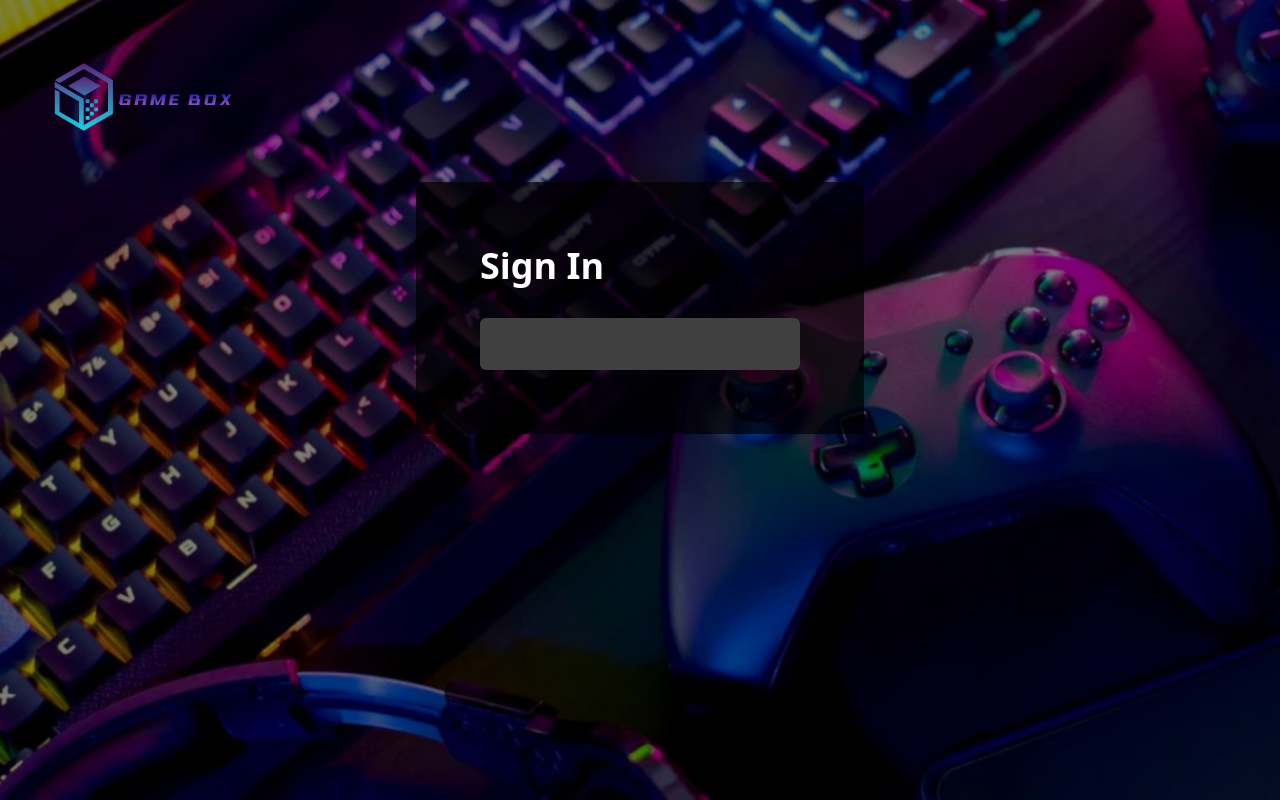
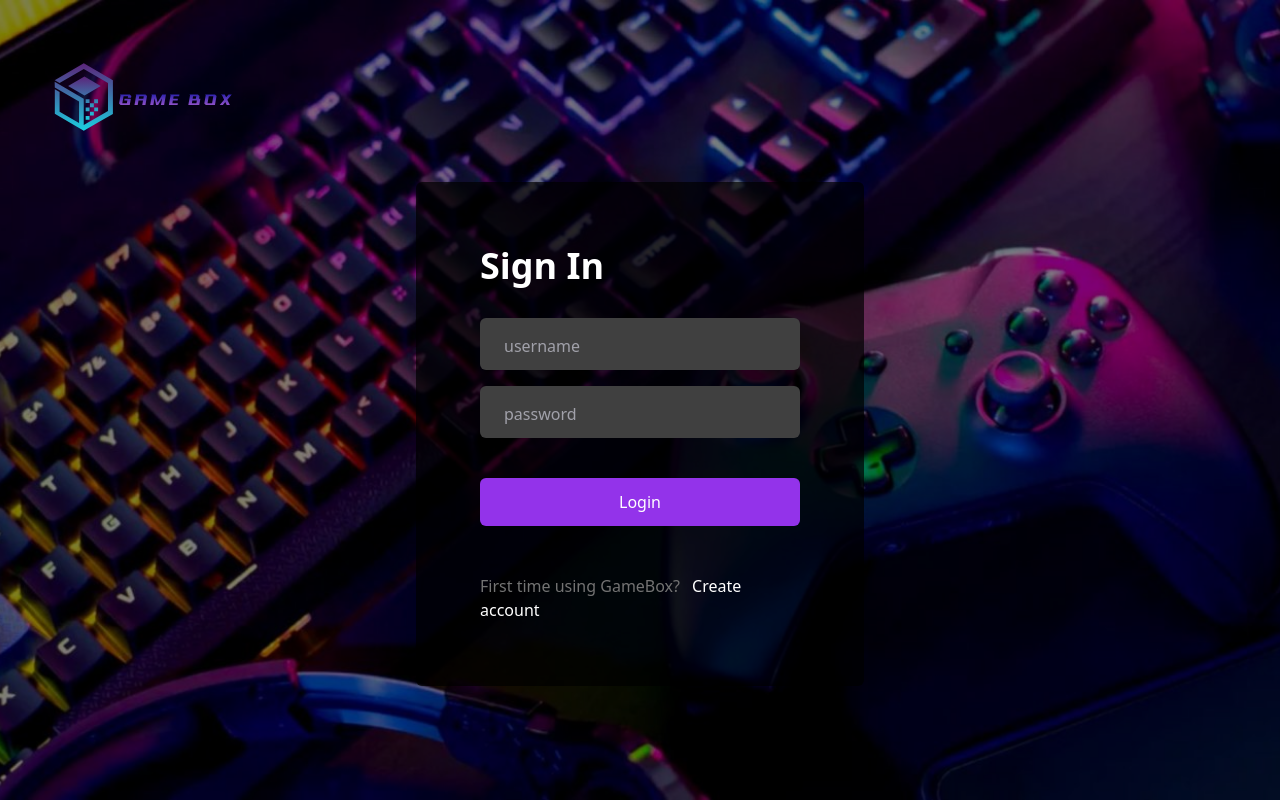
Before and after one commit to lcmalloy/Game-Box, a Next.js app in the folder game-box/: page /auth in a window 1280 px wide. Built offline with nearby package versions, Linux system fonts and the light colour scheme.

Commit message:
created default login page / sign up page

```diff
--- a/game-box/pages/auth.tsx
+++ b/game-box/pages/auth.tsx
@@ -1,6 +1,16 @@
 import Input from "@/components/Input";
+import React, { useState, useCallback } from 'react'
 
 const Auth = () => {
+  const [email, setEmail] = useState("")
+  const [username, setUsername] = useState("")
+  const [password, setPassword] = useState("")
+  const [variant, setVariant] = useState('login')
+
+  const toggleVariant = useCallback(() => {
+    setVariant((currentVariant) => currentVariant === 'login' ? 'register' : 'login')
+  }, [])
+
   return (
     <div className="relative h-full w-full bg-[url('/images/hero2.jpeg')] bg-no-repeat bg-center bg-fixed bg-cover">
       <div className="bg-black w-full h-full lg:bg-opacity-50">
@@ -8,10 +18,42 @@ const Auth = () => {
           <img src="/images/logo.svg" alt="logo" className="w-48"/>
           <div className="flex justify-center">
             <div className="bg-black bg-opacity-70 px-16 py-16 self-center mt-2 lg:w-2/5 lg:max-w-md rounded-md w-full">
-              <h2 className="text-white text-4xl mb-8 font-semibold">Sign In</h2>
+              <h2 className="text-white text-4xl mb-8 font-semibold">
+                {variant === 'login' ? 'Sign In' : 'Register'}
+              </h2>
               <div className="flex flex-col gap-4">
-                <Input />
+              {variant === 'register' && (
+                <Input
+                  label="email"
+                  onChange={(ev:any) => setEmail(ev.target.value)}
+                  id="email"
+                  type="email"
+                  value={email}
+                />
+              )}
+                <Input
+                  label="username"
+                  onChange={(ev:any) => setUsername(ev.target.value)}
+                  id="username"
+                  value={username}
+                />
+                <Input
+                  label="password"
+                  onChange={(ev:any) => setPassword(ev.target.value)}
+                  id="password"
+                  type="password"
+                  value={password}
+                />
               </div>
+              <button className="bg-purple-600 py-3 text-white rounded-md w-full mt-10 hover:bg-purple-900 transition">
+                {variant === 'login' ? 'Login' : 'Sign Up'}
+              </button>
+              <p className="text-neutral-500 mt-12">
+                {variant === 'login' ? 'First time using GameBox?' : 'Already have an account?'}
+                <span className="text-white ml-3 hover:underline cursor-pointer" onClick={toggleVariant}>
+                  {variant==='login' ? 'Create account' : 'Login'}
+                </span>
+              </p>
             </div>
           </div>
         </nav>
```
